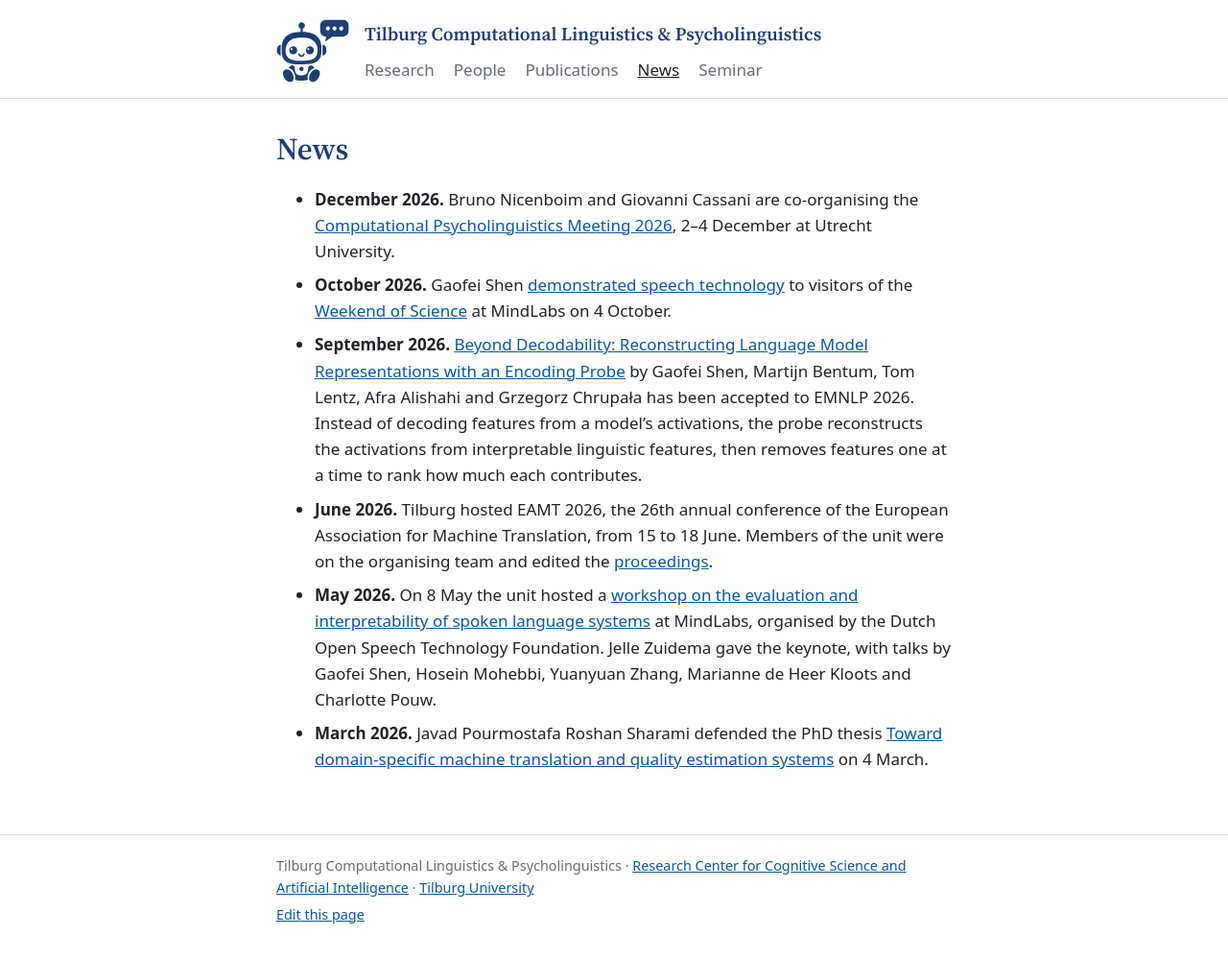
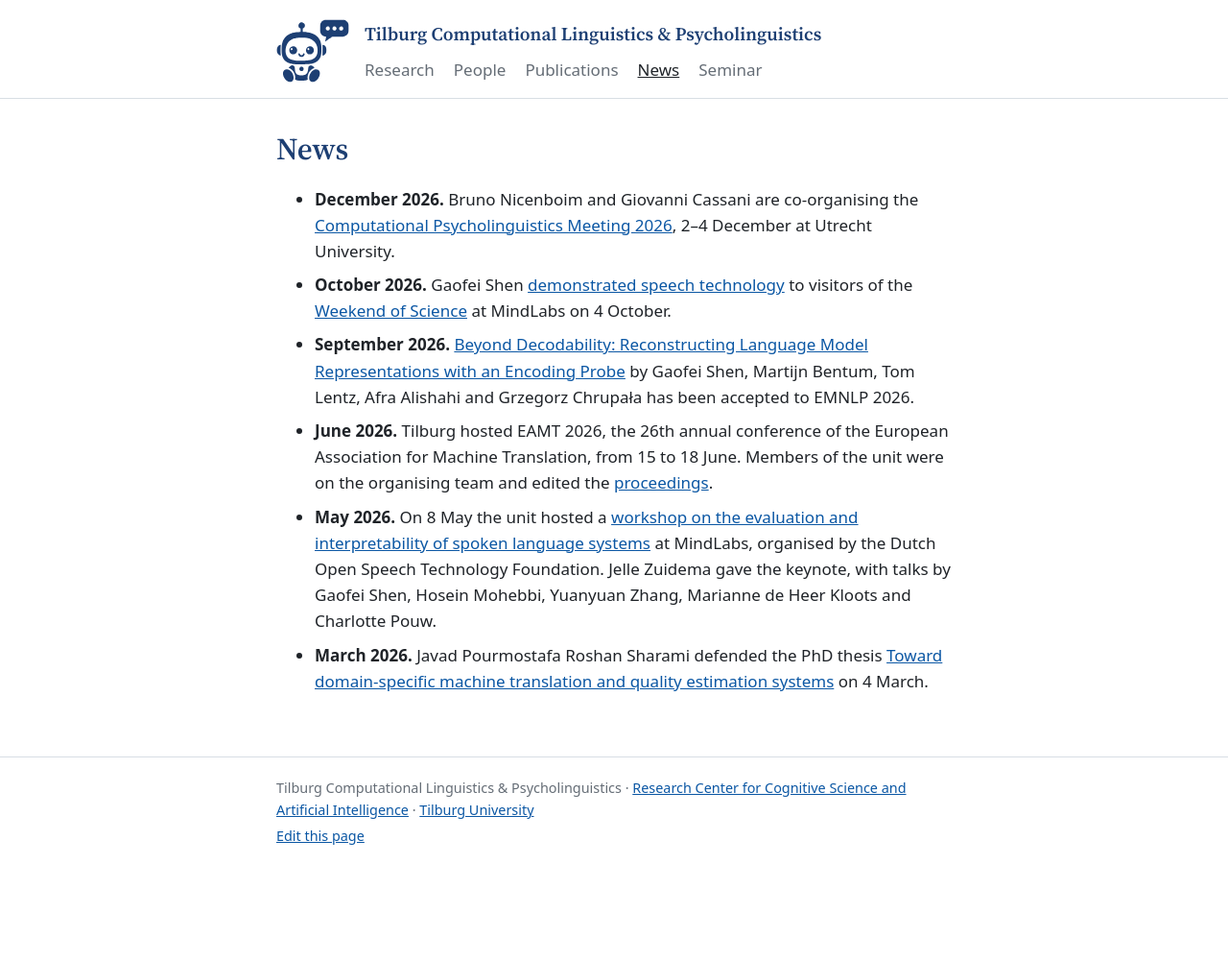
Before and after one commit to tcsai/language-computation, a Jekyll site: the page built from news.md, in a window 1280 px wide. Shown: the whole page at 96% size. Built offline with Jekyll 4.4.1, drawn with Linux system fonts in a browser that asks for light colours; our own code applies the rules of GitHub Pages for plain Markdown files; after the commit the page ends 918 px from its top, so only the background shows below that.

Commit message:
Update news.md

```diff
--- a/news.md
+++ b/news.md
@@ -11,10 +11,7 @@
 - **September 2026.** [Beyond Decodability: Reconstructing Language Model
   Representations with an Encoding Probe](https://arxiv.org/abs/2605.00607) by
   Gaofei Shen, Martijn Bentum, Tom Lentz, Afra Alishahi and Grzegorz Chrupała
-  has been accepted to EMNLP 2026. Instead of decoding features from a model's
-  activations, the probe reconstructs the activations from interpretable
-  linguistic features, then removes features one at a time to rank how much
-  each contributes.
+  has been accepted to EMNLP 2026.
 - **June 2026.** Tilburg hosted EAMT 2026, the 26th annual conference of the
   European Association for Machine Translation, from 15 to 18 June. Members of
   the unit were on the organising team and edited the
```
